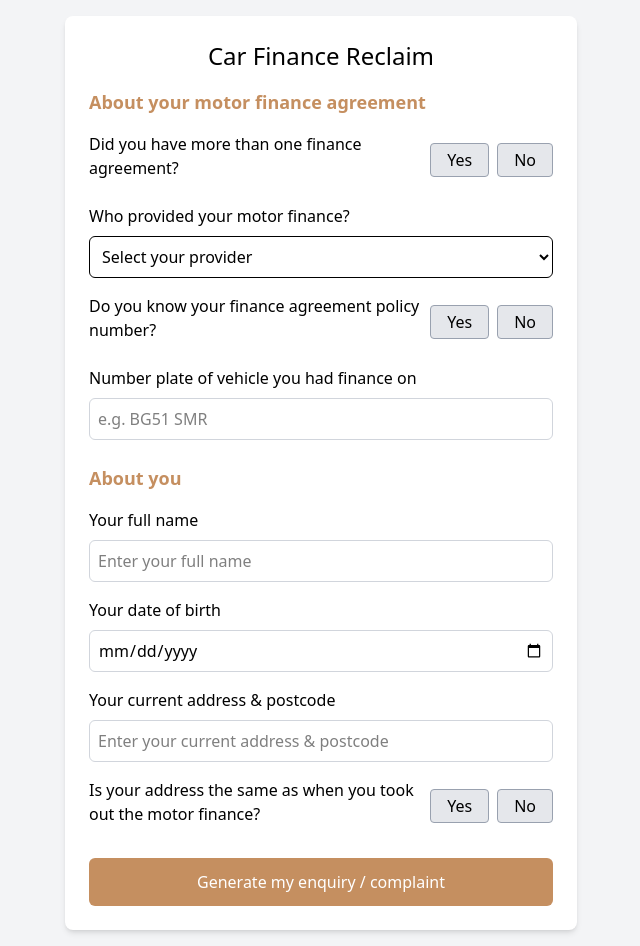
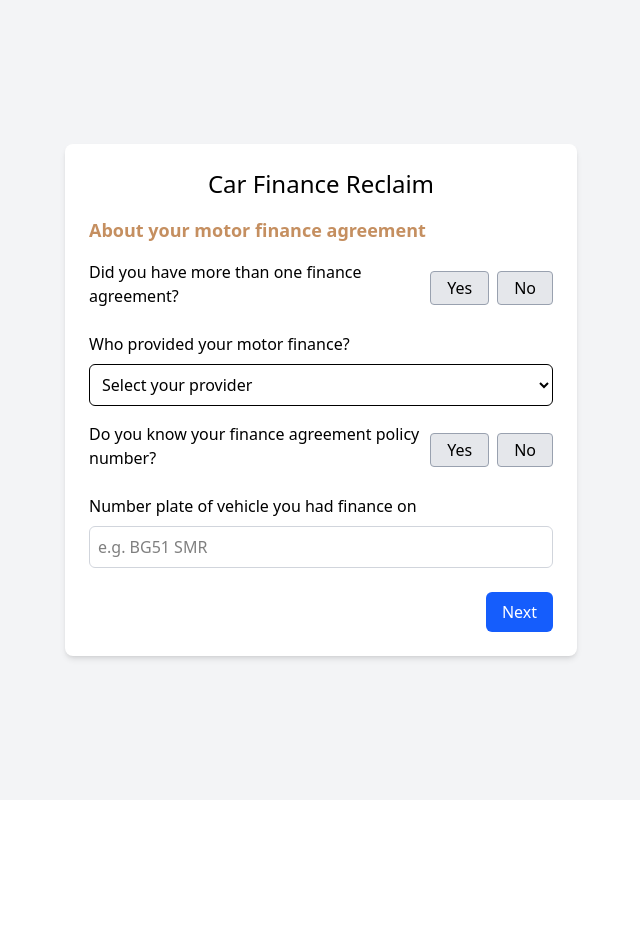
Before and after one commit to SamHillierDev/car-finance-reclaim, a React (Vite) app: page / in a window 1280 px wide. Shown: the whole page, without its empty margins (319-959 px from the left). After the commit the page ends 800 px from the top, so only its background shows below. Built offline with nearby package versions, Linux system fonts and the light colour scheme.

Commit message:
feat: add multi step form

```diff
--- a/src/App.tsx
+++ b/src/App.tsx
@@ -1,7 +1,8 @@
+import { AnimatePresence, motion } from "framer-motion";
 import { useState } from "react";
+import GeneratedEmail from "./components/GeneratedEmail";
 import MotorFinanceForm from "./components/MotorFinanceForm";
 import PersonalDetailsForm from "./components/PersonalDetailsForm";
-import GeneratedEmail from "./components/GeneratedEmail";
 import {
   MotorFinanceFormData,
   PersonalDetailsFormData,
@@ -9,6 +10,9 @@ import {
 import { getLicensePlateError } from "./utils/inputValidations";
 
 function App() {
+  const [currentStep, setCurrentStep] = useState<number>(1);
+  const [direction, setDirection] = useState<"left" | "right">("right");
+  const [hasNavigated, setHasNavigated] = useState<boolean>(false);
   const [motorFinanceData, setMotorFinanceData] =
     useState<MotorFinanceFormData>({
       multipleAgreements: null,
@@ -63,6 +67,24 @@ function App() {
     }));
   };
 
+  const handleNextStep = () => {
+    if (currentStep === 1 && errors.vehicleNumber) return;
+    setDirection("right");
+    setHasNavigated(true);
+    setCurrentStep((prev) => prev + 1);
+  };
+
+  const handlePreviousStep = () => {
+    setDirection("left");
+    setHasNavigated(true);
+    if (showGeneratedEmail) {
+      setShowGeneratedEmail(false);
+      setCurrentStep(2);
+    } else {
+      setCurrentStep((prev) => prev - 1);
+    }
+  };
+
   const handleSubmit = (e: React.FormEvent<HTMLFormElement>) => {
     e.preventDefault();
     if (errors.vehicleNumber) return;
@@ -70,39 +92,112 @@ function App() {
     setShowGeneratedEmail(true);
   };
 
+  const pageVariants = {
+    initial: (direction: "left" | "right") => ({
+      x: hasNavigated ? (direction === "right" ? "100%" : "-100%") : 0,
+      opacity: hasNavigated ? 0 : 1,
+    }),
+    animate: { x: 0, opacity: 1 },
+    exit: (direction: "left" | "right") => ({
+      x: direction === "right" ? "-100%" : "100%",
+      opacity: 0,
+    }),
+  };
+
   return (
     <div className="flex min-h-screen items-center justify-center bg-gray-100 p-4">
-      <div className="w-full max-w-lg rounded-lg bg-white p-6 shadow-md">
+      <div className="w-full max-w-lg overflow-hidden rounded-lg bg-white p-6 shadow-md">
         <h1 className="mb-4 flex items-center justify-center text-2xl font-medium">
           Car Finance Reclaim
         </h1>
 
-        <form onSubmit={handleSubmit} className="space-y-6">
+        <AnimatePresence custom={direction} mode="wait">
+          {showGeneratedEmail ? (
+            <motion.div
+              key="generated-email"
+              custom={direction}
+              variants={pageVariants}
+              initial="initial"
+              animate="animate"
+              exit="exit"
+              transition={{ type: "tween", duration: 0.4 }}
+            >
+              <GeneratedEmail
+                personalDetails={personalDetailsData}
+                motorFinanceDetails={motorFinanceData}
+              />
+              <div className="mt-4">
+                <button
+                  type="button"
+                  onClick={handlePreviousStep}
+                  className="cursor-pointer rounded-md bg-gray-300 px-4 py-2"
+                >
+                  Back
+                </button>
+              </div>
+            </motion.div>
+          ) : (
+            <motion.form
+              key={currentStep}
+              onSubmit={handleSubmit}
+              className="space-y-6"
+              custom={direction}
+              variants={pageVariants}
+              initial="initial"
+              animate="animate"
+              exit="exit"
+              transition={{ type: "tween", duration: 0.4 }}
+            >
+              {currentStep === 1 && (
                 <MotorFinanceForm
                   formData={motorFinanceData}
                   onChange={handleMotorFinanceChange}
                   errors={errors}
                 />
+              )}
+
+              {currentStep === 2 && (
                 <PersonalDetailsForm
                   formData={personalDetailsData}
                   onChange={handlePersonalDetailsChange}
                 />
+              )}
 
+              <div className="flex justify-between gap-2">
+                {currentStep > 1 && (
+                  <button
+                    type="button"
+                    onClick={handlePreviousStep}
+                    className="cursor-pointer rounded-md bg-gray-300 px-4 py-2"
+                  >
+                    Back
+                  </button>
+                )}
+
+                {currentStep === 1 && (
+                  <button
+                    type="button"
+                    onClick={handleNextStep}
+                    className="ml-auto cursor-pointer rounded-md bg-blue-600 px-4 py-2 text-white"
+                    disabled={!!errors.vehicleNumber}
+                  >
+                    Next
+                  </button>
+                )}
+
+                {currentStep === 2 && (
                   <button
                     type="submit"
-            className="w-full cursor-pointer rounded-md bg-[#C58F60] py-3 font-light text-white transition hover:bg-[#C58F60]/90"
+                    className="ml-auto cursor-pointer rounded-md bg-[#C58F60] px-4 py-2 text-white"
                     disabled={!!errors.vehicleNumber}
                   >
                     Generate my enquiry / complaint
                   </button>
-        </form>
-
-        {showGeneratedEmail && (
-          <GeneratedEmail
-            personalDetails={personalDetailsData}
-            motorFinanceDetails={motorFinanceData}
-          />
                 )}
+              </div>
+            </motion.form>
+          )}
+        </AnimatePresence>
       </div>
     </div>
   );
--- a/src/components/GeneratedEmail.tsx
+++ b/src/components/GeneratedEmail.tsx
@@ -27,8 +27,8 @@ const GeneratedEmail: React.FC<GeneratedEmailProps> = ({
   );
 
   return (
-    <div className="mt-6">
-      <h3 className="mb-2 text-lg">Generated Email</h3>
+    <div className="space-y-4">
+      <h2 className="text-lg font-semibold text-[#C58F60]">Generated email</h2>
       <textarea
         className="w-full rounded-md border p-2 text-sm"
         rows={12}
```
Lines whose indentation alone changed are shown as unchanged.
